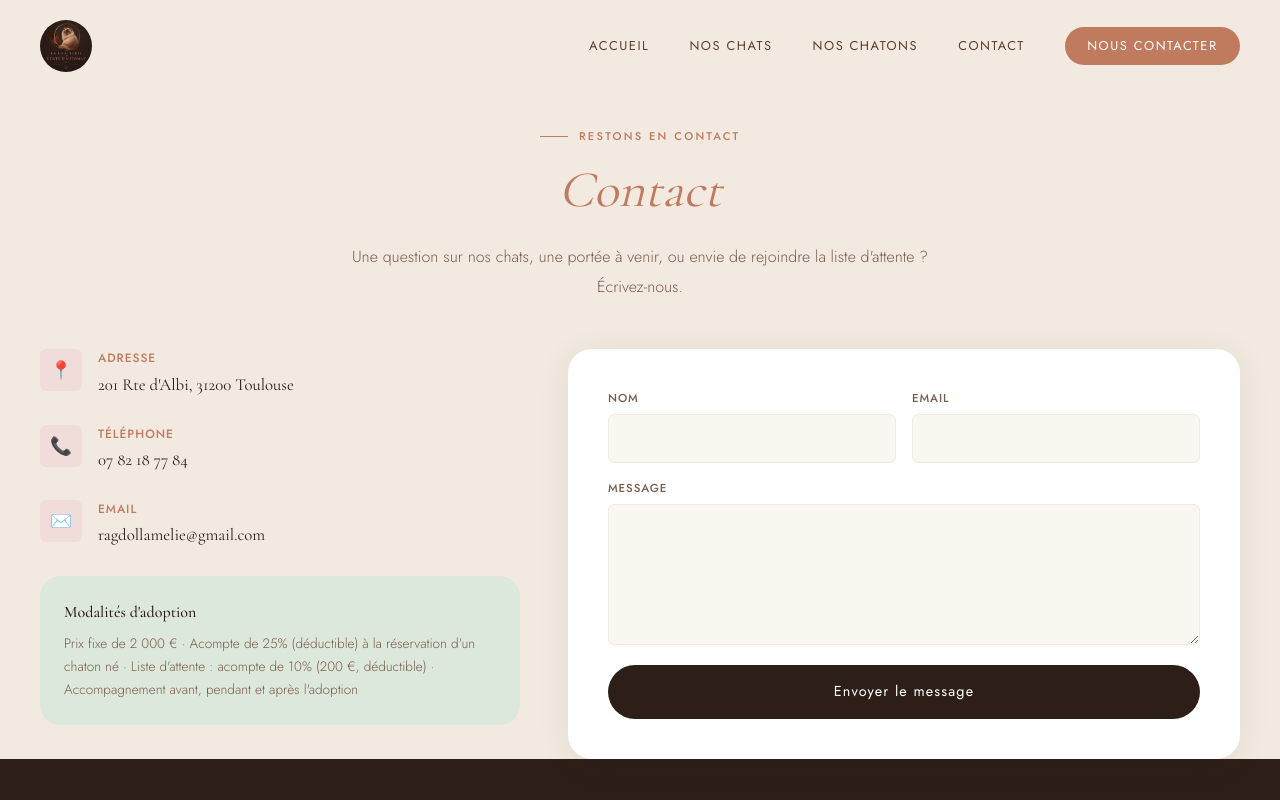
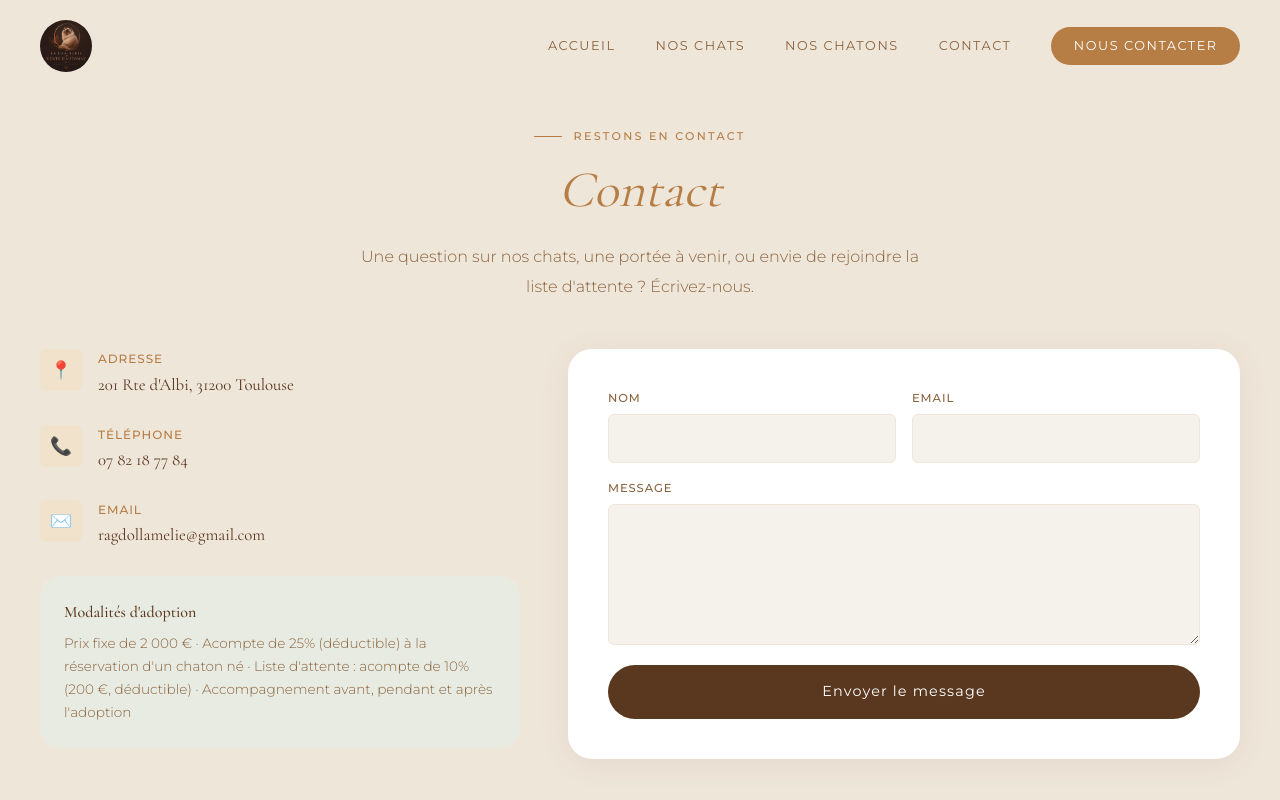
Before and after one commit to MathieuEx/chatterie-vent-d-automne, a Next.js app in the folder web/: page /contact in a window 1280 px wide. Shown: the top 800 px of the page. Built offline with nearby package versions, Linux system fonts and the light colour scheme.

Commit message:
change design color

```diff
--- a/web/src/app/contact/page.tsx
+++ b/web/src/app/contact/page.tsx
@@ -8,7 +8,7 @@ export const metadata: Metadata = {
 
 export default function ContactPage() {
   return (
-    <div className="bg-cream-dark" style={{ paddingTop: "8rem", minHeight: "60vh" }}>
+    <section className="bg-cream-dark" style={{ paddingTop: "8rem", minHeight: "60vh" }}>
       <div className="container">
         <p className="section-label" style={{ justifyContent: "center" }}>
           Restons en contact
@@ -21,15 +21,7 @@ export default function ContactPage() {
           d&apos;attente ? Écrivez-nous.
         </p>
 
-        <div
-          style={{
-            display: "grid",
-            gridTemplateColumns: "1fr 1.4fr",
-            gap: "3rem",
-            marginTop: "3rem",
-            alignItems: "start",
-          }}
-        >
+        <div className="split-grid split-grid--contact" style={{ marginTop: "3rem" }}>
           <div>
             <div className="contact-info-item">
               <span className="contact-info-item__icon">📍</span>
@@ -72,6 +64,6 @@ export default function ContactPage() {
           <ContactForm />
         </div>
       </div>
-    </div>
+    </section>
   );
 }
--- a/web/src/app/design-system.css
+++ b/web/src/app/design-system.css
@@ -8,41 +8,42 @@
 :root {
 
   /* — Couleurs de fond — */
-  --cream:           #FAF6F0;
-  --cream-dark:      #F2EAE0;
-  --cream-medium:    #EEE0D8;
+  --cream:           #F5F1EB;
+  --cream-dark:      #EFE6DA;
+  --cream-medium:    #DBC19E;
 
   /* — Couleurs de texte — */
-  --text:            #2D1F18;
-  --text-mid:        #7A5C4E;
-  --text-light:      #A88B80;
+  --text:            #5A371F;
+  --text-mid:        #8A633E;
+  --text-light:      #B7A89A;
 
   /* — Couleurs principales — */
-  --warm-brown:      #2D1F18;
-  --brown-mid:       #5C3D2E;
+  --warm-brown:      #5A371F;
+  --brown-mid:       #8A633E;
 
-  /* — Accent principal — */
-  --terracotta:      #C07A5E;
-  --terracotta-dark: #A5614A;
+  /* — Accent principal (Cannelle) — */
+  --terracotta:      #B67D45;
+  --terracotta-dark: #8A633E;
 
-  /* — Rose — */
-  --rose:            #D4A5A0;
-  --rose-light:      #F0DDD9;
+  /* — Camel automnal (accent secondaire) — */
+  --rose:            #C89C63;
+  --rose-light:      #F0E2CB;
 
-  /* — Sauge — */
-  --sage:            #8EA88C;
-  --sage-light:      #DCE8DB;
+  /* — Sauge douce — */
+  --sage:            #A8B098;
+  --sage-light:      #E8EBE2;
 
-  /* — Bleu poudré (yeux ragdoll) — */
-  --blue-powder:     #88AABF;
-  --blue-light:      #D8E8F0;
+  /* — Taupe chaud (accent neutre) — */
+  --blue-powder:     #B7A89A;
+  --blue-light:      #EDE8E2;
 
-  /* — Or — */
-  --gold:            #C9A96E;
+  /* — Champagne doré (accent luxe) — */
+  --gold:            #D5B166;
 
   /* — Typographies — */
   --font-serif:      'Cormorant Garamond', Georgia, serif;
-  --font-sans:       'Jost', system-ui, sans-serif;
+  --font-sans:       'Montserrat', system-ui, sans-serif;
+  --font-logo:       'Fraunces', Georgia, serif;
 
   /* — Espacements — */
   --section-padding-y:     6rem;
@@ -60,10 +61,10 @@
   --radius-pill:     100px;
 
   /* — Ombres — */
-  --shadow-card:     0 2px 16px rgba(45, 31, 24, 0.06);
-  --shadow-card-hover: 0 12px 40px rgba(45, 31, 24, 0.12);
-  --shadow-float:    0 4px 24px rgba(45, 31, 24, 0.10);
-  --shadow-form:     0 4px 32px rgba(45, 31, 24, 0.08);
+  --shadow-card:     0 2px 16px rgba(90, 55, 31, 0.06);
+  --shadow-card-hover: 0 12px 40px rgba(90, 55, 31, 0.12);
+  --shadow-float:    0 4px 24px rgba(90, 55, 31, 0.10);
+  --shadow-form:     0 4px 32px rgba(90, 55, 31, 0.08);
 
   /* — Transitions — */
   --transition-base:  0.2s ease;
@@ -71,7 +72,7 @@
   --transition-slow:  0.6s ease;
 
   /* — Border subtile — */
-  --border-subtle:   1px solid rgba(45, 31, 24, 0.08);
+  --border-subtle:   1px solid rgba(90, 55, 31, 0.08);
   --border-cream:    1px solid var(--cream-dark);
 }
 
@@ -184,6 +185,18 @@ section {
   padding: var(--section-padding-y) var(--section-padding-x);
 }
 
+.split-grid {
+  display: grid;
+  grid-template-columns: 1fr 1fr;
+  gap: 5rem;
+  align-items: center;
+}
+.split-grid--contact {
+  grid-template-columns: 1fr 1.4fr;
+  gap: 3rem;
+  align-items: start;
+}
+
 .bg-cream         { background-color: var(--cream); }
 .bg-cream-dark    { background-color: var(--cream-dark); }
 .bg-rose-light    { background-color: var(--rose-light); }
@@ -209,17 +222,17 @@ section {
 }
 
 .navbar--scrolled {
-  background: rgba(250, 246, 240, 0.96);
+  background: rgba(245, 241, 235, 0.96);
   backdrop-filter: blur(8px);
   -webkit-backdrop-filter: blur(8px);
-  box-shadow: 0 1px 0 rgba(192, 122, 94, 0.15);
+  box-shadow: 0 1px 0 rgba(182, 125, 69, 0.15);
 }
 
 .navbar__logo {
   display: flex;
   align-items: center;
   gap: 0.75rem;
-  font-family: var(--font-serif);
+  font-family: var(--font-logo);
   font-size: 1.35rem;
   font-weight: 500;
   color: var(--warm-brown);
@@ -257,6 +270,36 @@ section {
   transition: background var(--transition-base);
 }
 .navbar__cta:hover { background: var(--warm-brown); }
+
+.navbar__burger {
+  display: none;
+  flex-direction: column;
+  justify-content: center;
+  gap: 5px;
+  width: 28px;
+  height: 28px;
+  background: none;
+  border: none;
+  cursor: pointer;
+  z-index: 101;
+}
+.navbar__burger-line {
+  display: block;
+  width: 100%;
+  height: 2px;
+  background: var(--warm-brown);
+  border-radius: 2px;
+  transition: transform var(--transition-base), opacity var(--transition-base);
+}
+.navbar__burger--open .navbar__burger-line:nth-child(1) {
+  transform: translateY(7px) rotate(45deg);
+}
+.navbar__burger--open .navbar__burger-line:nth-child(2) {
+  opacity: 0;
+}
+.navbar__burger--open .navbar__burger-line:nth-child(3) {
+  transform: translateY(-7px) rotate(-45deg);
+}
 
 
 /* ──────────────────────────────────────────────
@@ -347,8 +390,8 @@ section {
   padding: 0.3rem 0.75rem;
   border-radius: var(--radius-pill);
 }
-.badge-genre--male   { background: var(--blue-light);  color: #2D5870; }
-.badge-genre--female { background: var(--rose-light);  color: #7A3D3D; }
+.badge-genre--male   { background: var(--rose-light); color: var(--terracotta-dark); }
+.badge-genre--female { background: #F7E9C9;           color: #8A6B2E; }
 
 .badge-statut {
   position: absolute;
@@ -430,7 +473,7 @@ section {
   background: white;
   border-radius: var(--radius-lg);
   overflow: hidden;
-  box-shadow: 0 2px 12px rgba(45, 31, 24, 0.07);
+  box-shadow: 0 2px 12px rgba(90, 55, 31, 0.07);
   transition: transform var(--transition-card);
 }
 .kitten-card:hover { transform: translateY(-4px); }
@@ -498,7 +541,7 @@ section {
 .avatar--3 { background: var(--blue-powder); }
 .avatar--4 { background: var(--gold); }
 .avatar--5 { background: var(--rose); color: var(--warm-brown); }
-.avatar--6 { background: #8B7BA0; }
+.avatar--6 { background: var(--brown-mid); }
 
 .testimonial__name { font-size: 0.83rem; font-weight: 500; color: var(--warm-brown); }
 .testimonial__city { font-size: 0.72rem; color: var(--text-light); font-weight: 300; }
@@ -539,13 +582,13 @@ section {
 .gallery-item__overlay {
   position: absolute;
   inset: 0;
-  background: rgba(45, 31, 24, 0);
+  background: rgba(90, 55, 31, 0);
   display: flex;
   align-items: flex-end;
   padding: 1rem;
   transition: background var(--transition-card);
 }
-.gallery-item:hover .gallery-item__overlay { background: rgba(45, 31, 24, 0.25); }
+.gallery-item:hover .gallery-item__overlay { background: rgba(90, 55, 31, 0.25); }
 
 .gallery-item__caption {
   color: white;
@@ -648,7 +691,7 @@ section {
 .hero__bg {
   position: absolute;
   inset: 0;
-  background: radial-gradient(ellipse 80% 70% at 70% 50%, #E8D5C8 0%, #F5EDE5 40%, var(--cream) 80%);
+  background: radial-gradient(ellipse 80% 70% at 70% 50%, #EAD9BE 0%, #F3E9D8 40%, var(--cream) 80%);
   z-index: 0;
 }
 
@@ -688,7 +731,7 @@ section {
   width: 420px;
   height: 420px;
   border-radius: 50%;
-  background: radial-gradient(circle at 40% 40%, #ECDDD5, #D9C4B8);
+  background: radial-gradient(circle at 40% 40%, #EFDFC4, #D9C195);
   display: flex;
   align-items: center;
   justify-content: center;
@@ -699,14 +742,14 @@ section {
   position: absolute;
   inset: -12px;
   border-radius: 50%;
-  border: 1px dashed rgba(192, 122, 94, 0.3);
+  border: 1px dashed rgba(182, 125, 69, 0.3);
 }
 .hero-visual__ring::after {
   content: '';
   position: absolute;
   inset: -28px;
   border-radius: 50%;
-  border: 1px dashed rgba(192, 122, 94, 0.12);
+  border: 1px dashed rgba(182, 125, 69, 0.12);
 }
 
 .hero-float-card {
@@ -920,7 +963,7 @@ section {
 .form-group select:focus,
 .form-group textarea:focus {
   border-color: var(--terracotta);
-  box-shadow: 0 0 0 3px rgba(192, 122, 94, 0.12);
+  box-shadow: 0 0 0 3px rgba(182, 125, 69, 0.12);
 }
 
 .form-note {
@@ -998,7 +1041,7 @@ section {
 }
 
 .footer__logo {
-  font-family: var(--font-serif);
+  font-family: var(--font-logo);
   font-size: 1.4rem;
   font-weight: 400;
   color: white;
@@ -1121,9 +1164,32 @@ section {
 @media (max-width: 768px) {
   section { padding: var(--section-padding-mobile); }
   .navbar  { padding: 1rem 1.5rem; }
-  .navbar__links { display: none; }
+  .navbar__burger { display: flex; }
+
+  .navbar__links {
+    position: fixed;
+    inset: 0;
+    z-index: 99;
+    flex-direction: column;
+    justify-content: center;
+    gap: 2rem;
+    background: var(--cream);
+    transform: translateX(100%);
+    transition: transform var(--transition-slow);
+  }
+  .navbar__links--open {
+    transform: translateX(0);
+  }
+  .navbar__link {
+    font-size: 1rem;
+  }
+  .navbar__cta {
+    margin-top: 0.5rem;
+  }
 
   .process-grid    { grid-template-columns: 1fr; }
+  .split-grid,
+  .split-grid--contact { grid-template-columns: 1fr; gap: 2.5rem; }
   .process-step:not(:last-child)::after { display: none; }
   .form-grid       { grid-template-columns: 1fr; }
   .form-group--full { grid-column: span 1; }
--- a/web/src/app/layout.tsx
+++ b/web/src/app/layout.tsx
@@ -1,5 +1,5 @@
 import type { Metadata } from "next";
-import { Cormorant_Garamond, Jost } from "next/font/google";
+import { Cormorant_Garamond, Fraunces, Montserrat } from "next/font/google";
 import Navbar from "@/components/Navbar";
 import Footer from "@/components/Footer";
 import "./globals.css";
@@ -11,10 +11,17 @@ const cormorant = Cormorant_Garamond({
   variable: "--font-serif",
 });
 
-const jost = Jost({
+const montserrat = Montserrat({
   subsets: ["latin"],
-  weight: ["300", "400", "500"],
+  weight: ["300", "400", "500", "600"],
   variable: "--font-sans",
+});
+
+const fraunces = Fraunces({
+  subsets: ["latin"],
+  weight: ["400", "500", "600"],
+  style: ["normal", "italic"],
+  variable: "--font-logo",
 });
 
 export const metadata: Metadata = {
@@ -29,7 +36,7 @@ export default function RootLayout({
   children: React.ReactNode;
 }>) {
   return (
-    <html lang="fr" className={`${cormorant.variable} ${jost.variable}`}>
+    <html lang="fr" className={`${cormorant.variable} ${montserrat.variable} ${fraunces.variable}`}>
       <body>
         <Navbar />
         <main>{children}</main>
--- a/web/src/app/nos-chatons/page.tsx
+++ b/web/src/app/nos-chatons/page.tsx
@@ -13,7 +13,7 @@ export default async function NosChatonsPage() {
   const litters = await getLitters();
 
   return (
-    <div className="bg-gradient-kittens" style={{ paddingTop: "8rem", minHeight: "60vh" }}>
+    <section className="bg-gradient-kittens" style={{ paddingTop: "8rem", minHeight: "60vh" }}>
       <div className="container">
         <p className="section-label" style={{ justifyContent: "center" }}>
           Disponibilités
@@ -47,6 +47,6 @@ export default async function NosChatonsPage() {
           </p>
         )}
       </div>
-    </div>
+    </section>
   );
 }
--- a/web/src/app/nos-chats/page.tsx
+++ b/web/src/app/nos-chats/page.tsx
@@ -15,7 +15,7 @@ export default async function NosChatsPage() {
   const femelles = cats.filter((cat) => cat.role === "femelle");
 
   return (
-    <div className="bg-cream" style={{ paddingTop: "8rem" }}>
+    <section className="bg-cream" style={{ paddingTop: "8rem" }}>
       <div className="container">
         <p className="section-label" style={{ justifyContent: "center" }}>
           Nos reproducteurs
@@ -66,6 +66,6 @@ export default async function NosChatsPage() {
           <p className="body-text-sm">Aucune femelle référencée pour le moment.</p>
         )}
       </div>
-    </div>
+    </section>
   );
 }
--- a/web/src/app/page.tsx
+++ b/web/src/app/page.tsx
@@ -131,22 +131,14 @@ export default async function Home() {
       </section>
 
       <section className="bg-cream-dark" id="about">
-        <div
-          className="container"
-          style={{
-            display: "grid",
-            gridTemplateColumns: "1fr 1fr",
-            gap: "5rem",
-            alignItems: "center",
-          }}
-        >
+        <div className="container split-grid">
           <div style={{ position: "relative" }}>
             <div
               className="about-image"
               style={
                 siteSettings?.aboutPhoto
                   ? undefined
-                  : { background: "linear-gradient(135deg, #D4BFB4 0%, #C5A89A 50%, #B8957E 100%)" }
+                  : { background: "linear-gradient(135deg, #DBC19E 0%, #C89C63 50%, #B67D45 100%)" }
               }
             >
               {siteSettings?.aboutPhoto && (
@@ -249,15 +241,7 @@ export default async function Home() {
       </section>
 
       <section className="bg-cream-dark" id="standards">
-        <div
-          className="container"
-          style={{
-            display: "grid",
-            gridTemplateColumns: "1fr 1fr",
-            gap: "5rem",
-            alignItems: "center",
-          }}
-        >
+        <div className="container split-grid">
           <div>
             <p className="section-label">Nos engagements qualité</p>
             <h2 className="title-section">
--- a/web/src/components/Navbar.tsx
+++ b/web/src/components/Navbar.tsx
@@ -13,6 +13,7 @@ const links = [
 
 export default function Navbar() {
   const [scrolled, setScrolled] = useState(false);
+  const [menuOpen, setMenuOpen] = useState(false);
 
   useEffect(() => {
     const onScroll = () => setScrolled(window.scrollY > 20);
@@ -21,9 +22,18 @@ export default function Navbar() {
     return () => window.removeEventListener("scroll", onScroll);
   }, []);
 
+  useEffect(() => {
+    document.body.style.overflow = menuOpen ? "hidden" : "";
+    return () => {
+      document.body.style.overflow = "";
+    };
+  }, [menuOpen]);
+
+  const closeMenu = () => setMenuOpen(false);
+
   return (
     <header className={`navbar ${scrolled ? "navbar--scrolled" : ""}`}>
-      <Link href="/" className="navbar__logo">
+      <Link href="/" className="navbar__logo" onClick={closeMenu}>
         <Image
           src="/logo.jpg"
           alt="La Chatterie des Vents d'Automne"
@@ -33,16 +43,27 @@ export default function Navbar() {
           priority
         />
       </Link>
-      <nav className="navbar__links">
+      <nav className={`navbar__links ${menuOpen ? "navbar__links--open" : ""}`}>
         {links.map((link) => (
-          <Link key={link.href} href={link.href} className="navbar__link">
+          <Link key={link.href} href={link.href} className="navbar__link" onClick={closeMenu}>
             {link.label}
           </Link>
         ))}
-        <Link href="/contact" className="navbar__link navbar__cta">
+        <Link href="/contact" className="navbar__link navbar__cta" onClick={closeMenu}>
           Nous contacter
         </Link>
       </nav>
+      <button
+        type="button"
+        className={`navbar__burger ${menuOpen ? "navbar__burger--open" : ""}`}
+        onClick={() => setMenuOpen((open) => !open)}
+        aria-label={menuOpen ? "Fermer le menu" : "Ouvrir le menu"}
+        aria-expanded={menuOpen}
+      >
+        <span className="navbar__burger-line" />
+        <span className="navbar__burger-line" />
+        <span className="navbar__burger-line" />
+      </button>
     </header>
   );
 }
```
Also changed, not shown: 1 other file (tests, documents, lock files or other folders).
